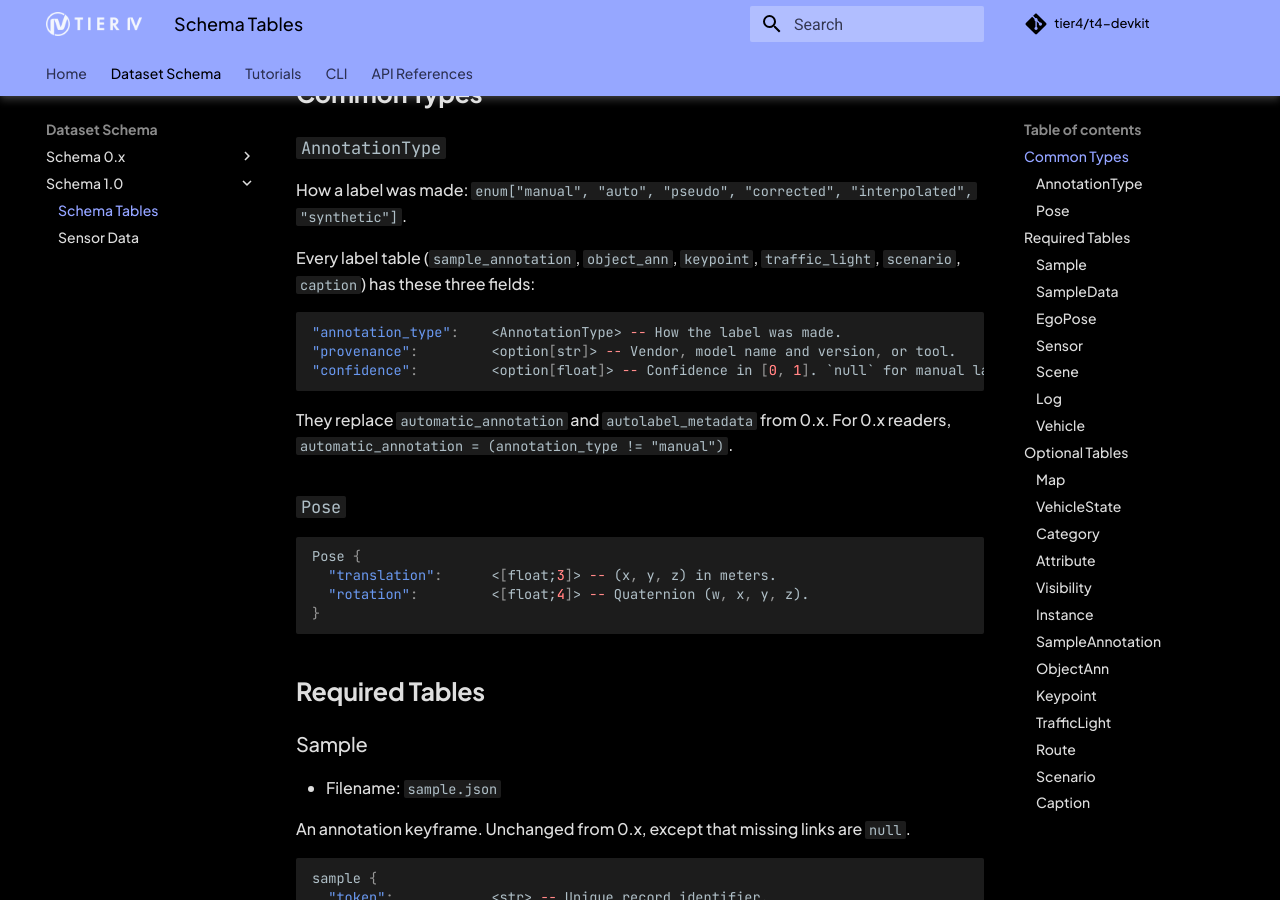
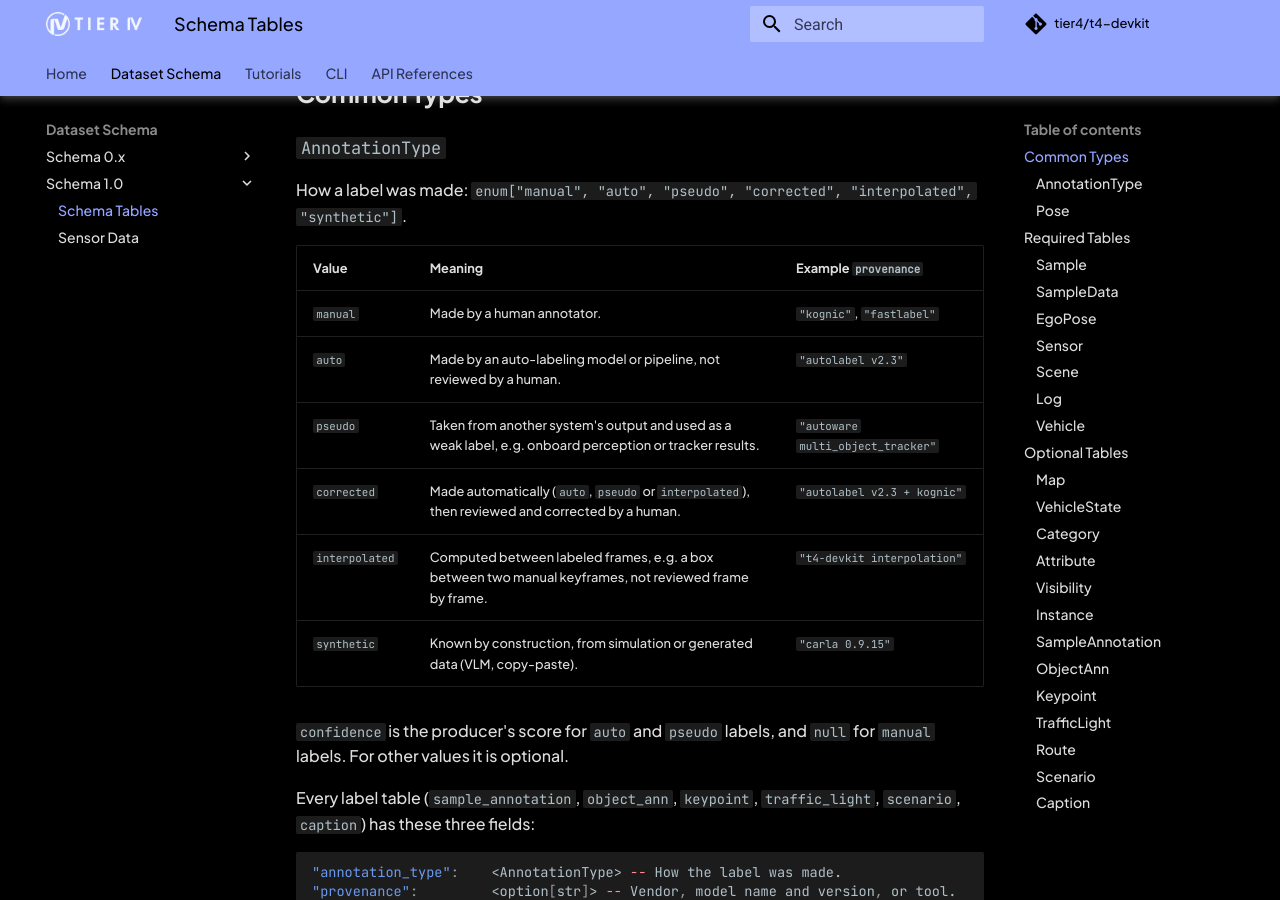
Before and after one commit to tier4/t4-devkit, an MkDocs documentation site: the page built from docs/schema/v1/table.md, in a window 1280 px wide and 900 px high, scrolled down 374 px. Built offline with MkDocs 1.6.1 and Material for MkDocs 9.7.7, drawn with Linux system fonts in a browser that asks for light colours; comment, search, counter and statistics services are not loaded; the version menu is left out.

Commit message:
fix(docs): describe AnnotationType

```diff
--- a/docs/schema/v1/table.md
+++ b/docs/schema/v1/table.md
@@ -13,6 +13,17 @@ Types follow the notation in [Schema Tables](../table.md#type-definition). In ad
 ### `AnnotationType`
 
 How a label was made: `enum["manual", "auto", "pseudo", "corrected", "interpolated", "synthetic"]`.
+
+| Value          | Meaning                                                                                                  | Example `provenance`              |
+| -------------- | -------------------------------------------------------------------------------------------------------- | --------------------------------- |
+| `manual`       | Made by a human annotator.                                                                               | `"kognic"`, `"fastlabel"`         |
+| `auto`         | Made by an auto-labeling model or pipeline, not reviewed by a human.                             | `"autolabel v2.3"`    |
+| `pseudo`       | Taken from another system's output and used as a weak label, e.g. onboard perception or tracker results. | `"autoware multi_object_tracker"` |
+| `corrected`    | Made automatically (`auto`, `pseudo` or `interpolated`), then reviewed and corrected by a human.         | `"autolabel v2.3 + kognic"`       |
+| `interpolated` | Computed between labeled frames, e.g. a box between two manual keyframes, not reviewed frame by frame.   | `"t4-devkit interpolation"`       |
+| `synthetic`    | Known by construction, from simulation or generated data (VLM, copy-paste).                                                | `"carla 0.9.15"`                  |
+
+`confidence` is the producer's score for `auto` and `pseudo` labels, and `null` for `manual` labels. For other values it is optional.
 
 Every label table (`sample_annotation`, `object_ann`, `keypoint`, `traffic_light`, `scenario`, `caption`) has these three fields:
 
```
